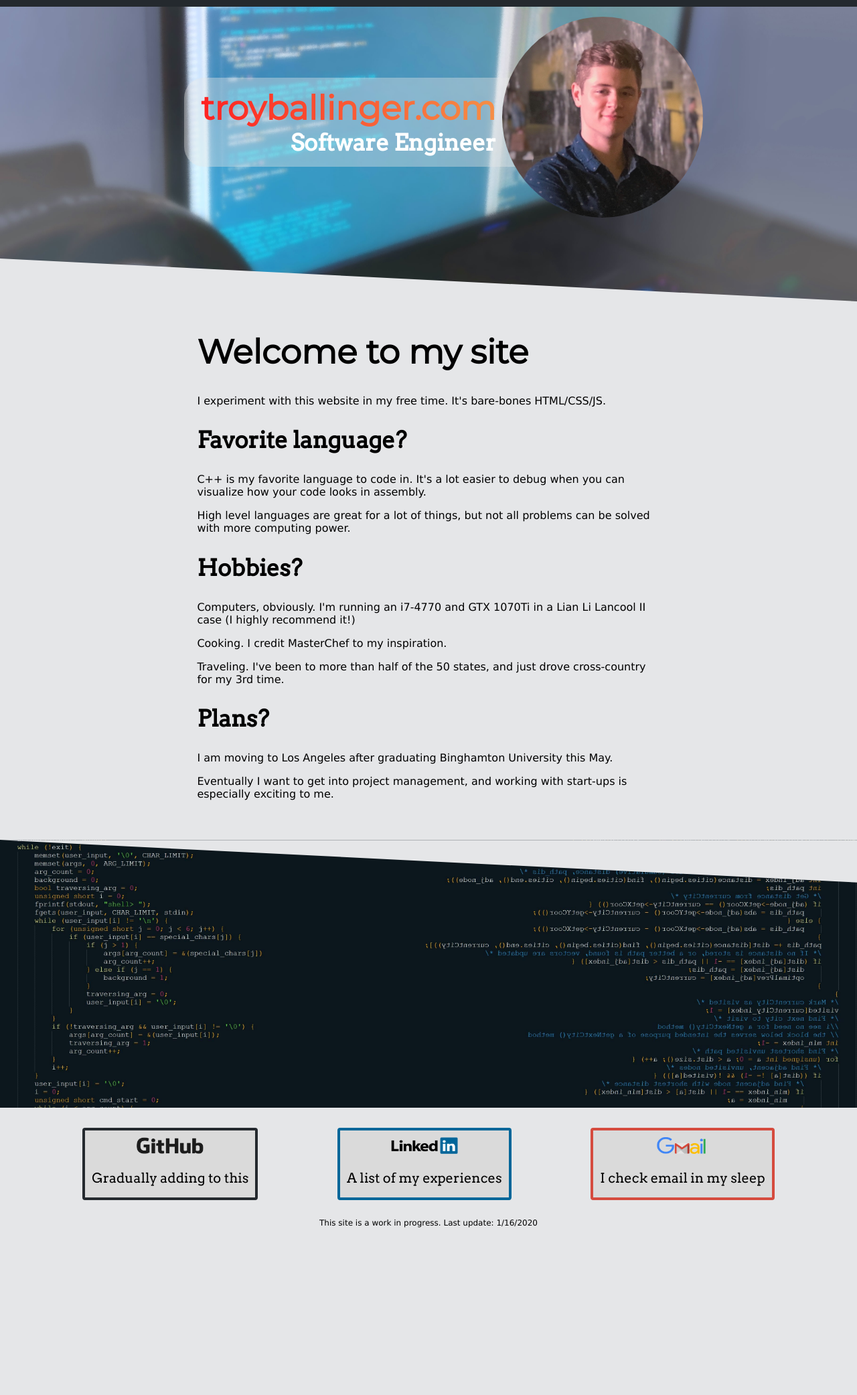
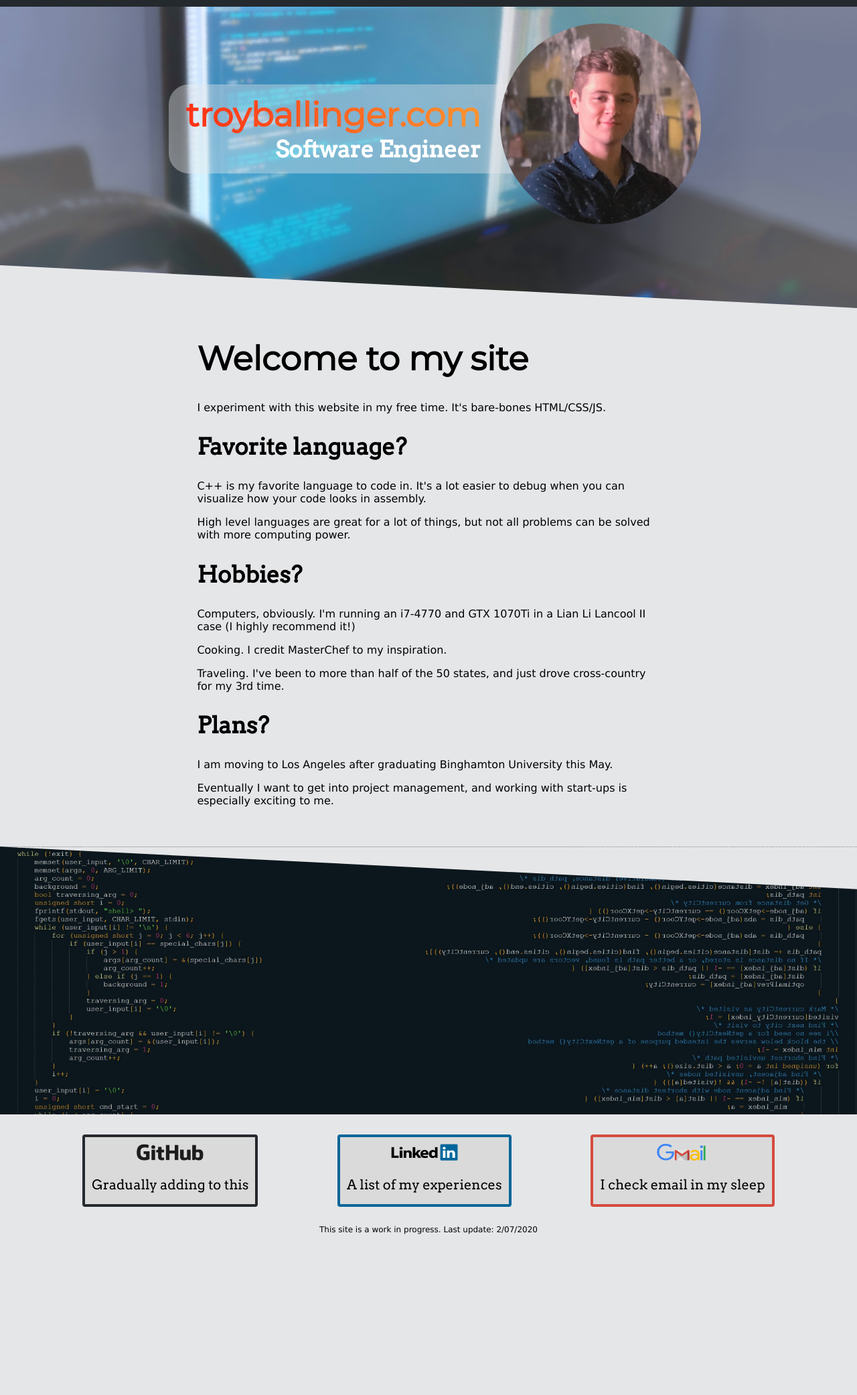
Before and after one commit to TroyBallinger/troyballinger.com, a PHP site: page / in a window 1280 px wide. Shown: the part 50-2133 px from the top of the page at 67% size. Before the commit the page ends 1883 px from the top, so only its background shows below. Run offline with PHP 8.4, Linux system fonts and the light colour scheme.

Commit message:
layout changes

```diff
--- a/index.html
+++ b/index.html
@@ -41,7 +41,6 @@
 
 <div class="content_wrapper">
 	<div id="profile_background" class="article_container">
-		<div class="article">
 		<div id="profile_left">
 			<h1>troyballinger.com </h1>
 			<h2>Software Engineer</h2>
@@ -49,7 +48,6 @@
 		<div id="profile_right">
 			<div id="profile_circle_image">
 				<img src="media/troy-1.jpg" alt="Me" id="profile_headshot">
-				</div>
 			</div>
 		</div>
 	</div>
@@ -99,7 +97,7 @@
 			</a>
 		</div>
 		&nbsp
-		<span style="text-align:center;font-size:12px;"><p>This site is a work in progress. Last update: 1/16/2020</p></span>
+		<span style="text-align:center;font-size:12px;"><p>This site is a work in progress. Last update: 2/07/2020</p></span>
 		</div>
 	</div>
 </div>
--- a/layout-styles.css
+++ b/layout-styles.css
@@ -206,6 +206,8 @@ ul > img {
 		0 calc(100% - 5vw)
 	);
 	margin-bottom:-5vw;
+	min-height:450px;
+	padding-top:60px;
 }
 
 #profile_circle_image {
@@ -227,16 +229,16 @@ ul > img {
 
 #profile_left {
 	margin-left:15%;
-	padding:15px 30px 15px 25px;
+	padding:15px 50px 15px 25px;
 	display:inline-block;
 	text-align:right;
-	background-color: rgba(230,230,230,.4);
+	background-color: rgb(229,230,232, .4);
 	border-radius:30px 0px 0px 30px;
 }
 
 #profile_left > h1 {
 	margin:0;
-	background: -webkit-linear-gradient(left, #ff2222, #f58f46);
+	background: -webkit-linear-gradient(left, #fd3116, #ff932e);
 	-webkit-background-clip: text;
 	-webkit-text-fill-color: transparent;
 }
@@ -248,9 +250,11 @@ ul > img {
 
 #profile_right {
 	width:35%;
+	height:inherit;
 	display:inline-block;
 	min-height:200px;
 	position:relative;
+	padding-top:25px;
 }
 
 .triangle {
```
Lines whose indentation alone changed are shown as unchanged.
